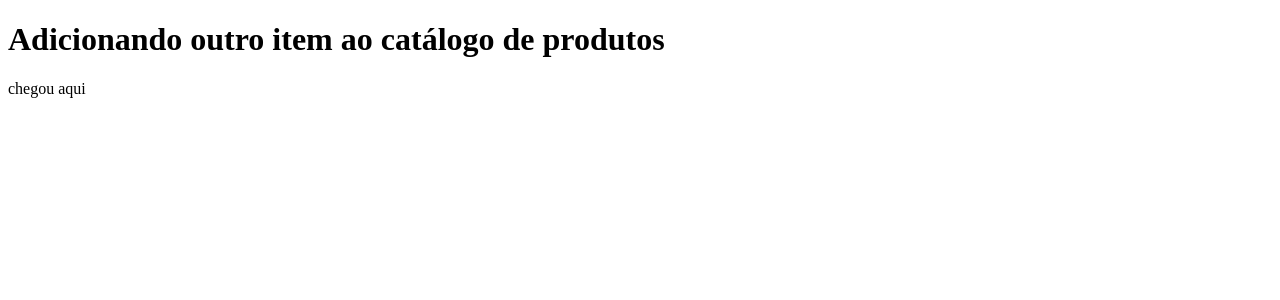
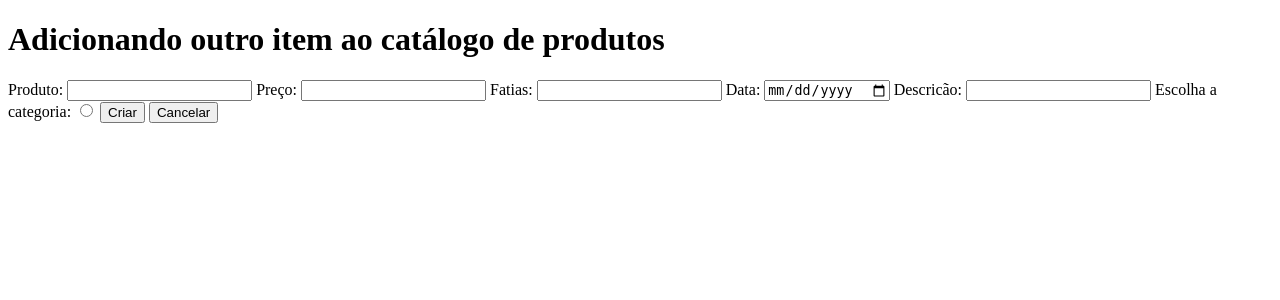
Before and after one commit to ClaraOliF/trabalhos_IF, a PHP site: page /create.php in a window 1280 px wide. Shown: the top 300 px of the page. Run offline with PHP 8.4, Linux system fonts and the light colour scheme.

Commit message:
Update create.php

```diff
--- a/PWEB/Atv_Final_BOLOS/create.php
+++ b/PWEB/Atv_Final_BOLOS/create.php
@@ -10,12 +10,36 @@
 
     <?php
         require_once "conexao.php";
-        echo "chegou aqui";
     ?>
 
+    <form action="' . $_SERVER['PHP_SELF'] . '" method="post" name="cadastro">
+        <!--inserir imagem-->
+        <label for="produto">
+            Produto: <input type="text" name = "produto">
+        </label>
+        <label for="preco">
+            Preço: <input type="text" name = "preco">
+        </label>
+        <label for="fatias">
+            Fatias: <input type="number" name = "fatias">
+        </label>
+        <label for="data">
+            Data: <input type="date" name = "data">
+        </label>
+        <label for="descricao">
+            Descricão: <input type="textfield" name = "produto">
+        </label>
+        <label for="categorias">
+            Escolha a categoria: <input type="radio" name="categorias">
+        </label>
+
+        <input type="submit" value="Criar">
+        <a href="index.php"><button>Cancelar</button></a>
+
+    </form>
+
     <!--
-    Criar  formulário
-    Opção de canacelar
+    validar entradas de input
     encerrar conexão
     -->
 </body>
```
